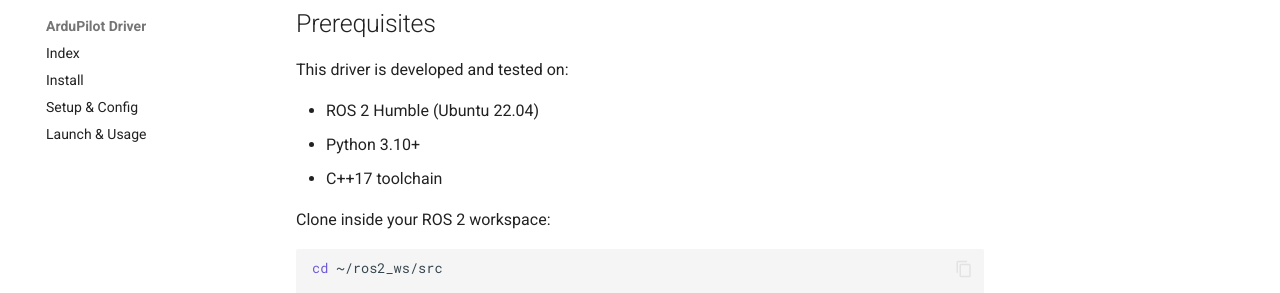
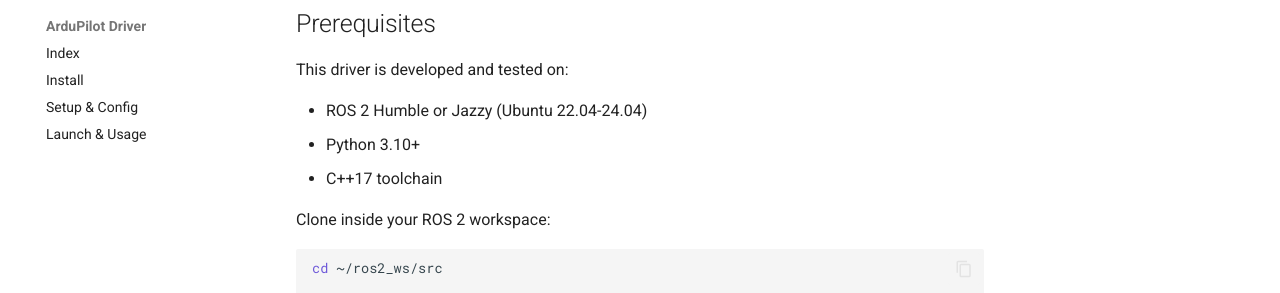
Before and after one commit to OSCPS/docs, an MkDocs documentation site: the page built from docs/Integration/ROS2/install.md, in a window 1280 px wide and 1090 px high. Shown: the part 339-632 px from the top of the window. Built offline with MkDocs 1.6.1 and Material for MkDocs 9.7.7, drawn with Linux system fonts in a browser that asks for light colours.

Commit message:
Added Jazzy to Docs

```diff
--- a/docs/Integration/ROS2/install.md
+++ b/docs/Integration/ROS2/install.md
@@ -8,7 +8,7 @@
 
 This driver is developed and tested on:
 
-- ROS 2 Humble (Ubuntu 22.04)
+- ROS 2 Humble or Jazzy (Ubuntu 22.04-24.04)
 - Python 3.10+
 - C++17 toolchain
 
```
